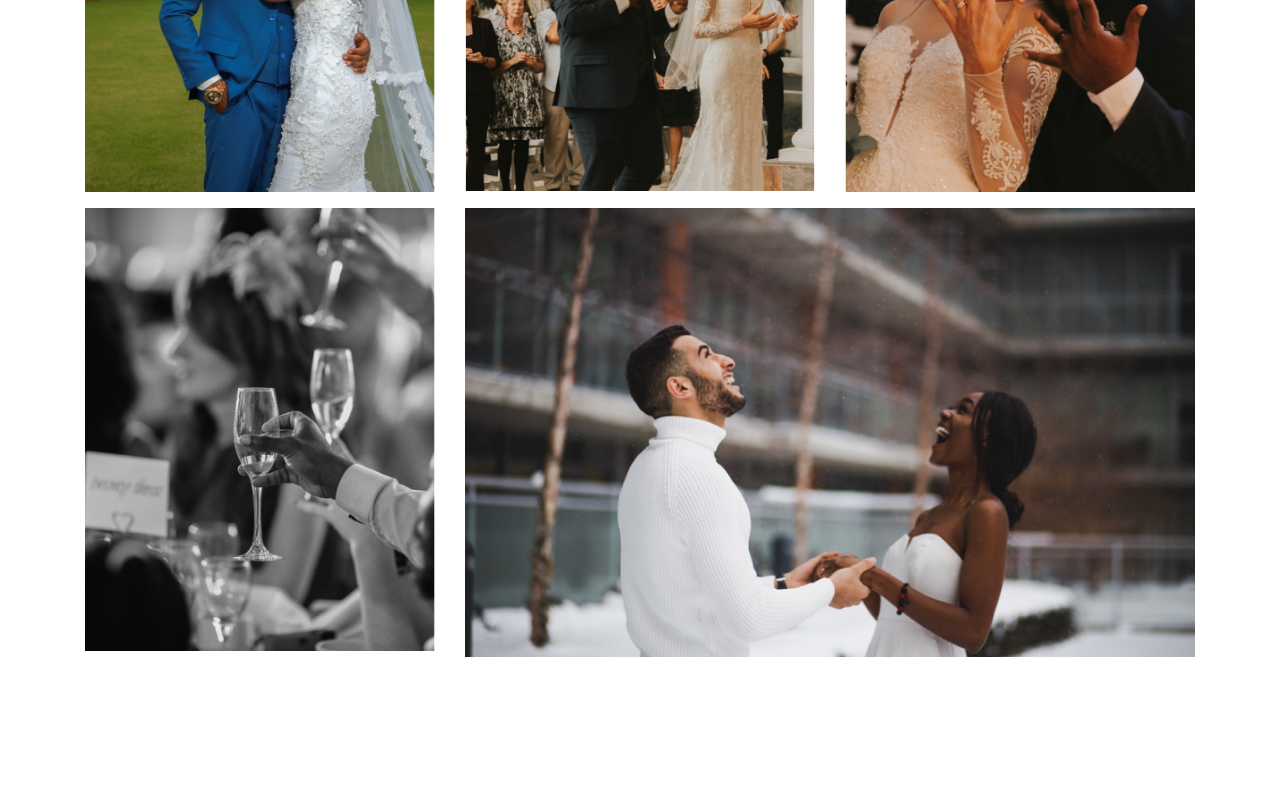
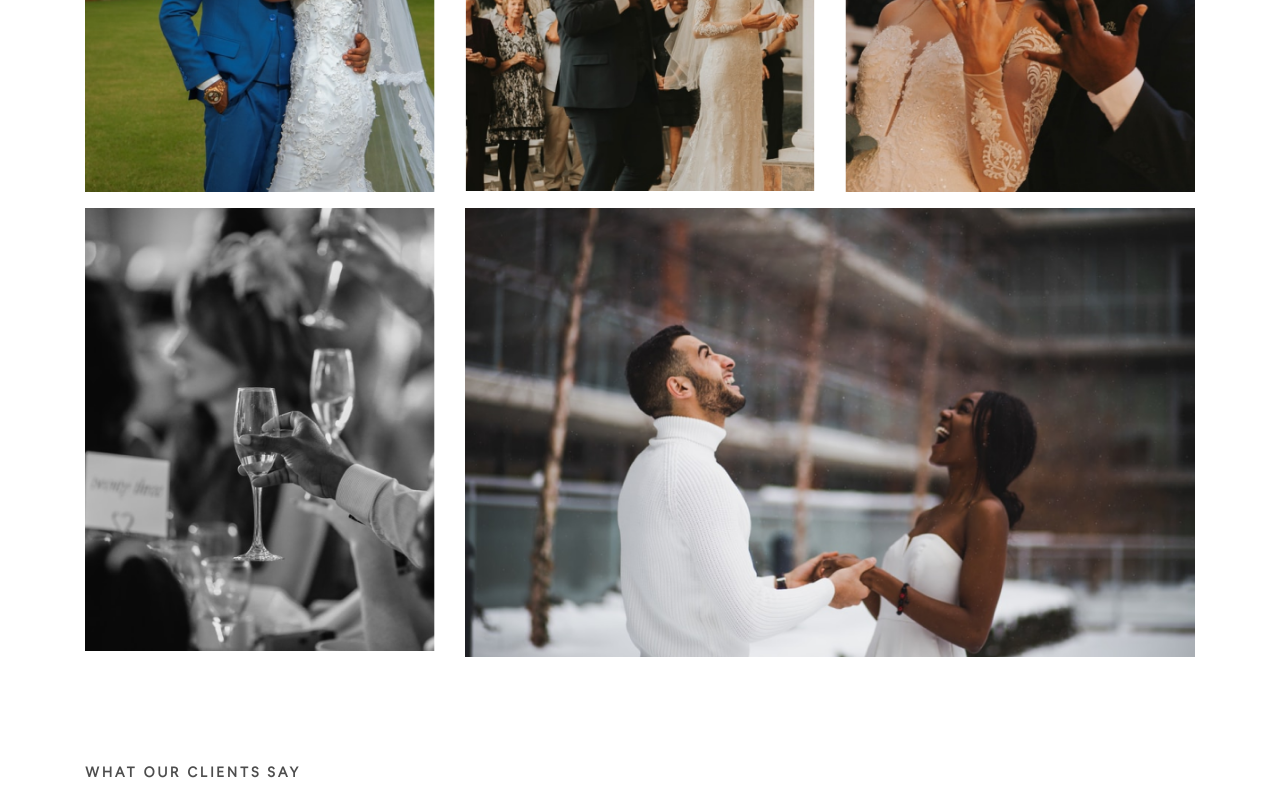
Before and after one commit to Alphajeez96/Wedding_planner, a plain HTML site: page index.html in a window 1280 px wide. Shown: the part 2839-3639 px from the top of the page. Before the commit the page ends 3504 px from the top, so only its background shows below. Drawn offline with nearby package versions, Linux system fonts and the light colour scheme.

Commit message:
testimonials section added

```diff
--- a/index.html
+++ b/index.html
@@ -160,6 +160,8 @@
             </section>
         </section>
 
+
+        <!-- portfolio section here -->
         <section class="portfolio ">
             <div class="container ">
              <div class="row ">
@@ -201,6 +203,23 @@
              </div>
             </div>
         </section>
+
+        <!-- testimonials here -->
+
+        <section class="testimonials ">
+            <div class="container ">
+                <div class="row pt-5 mt-5 ">
+
+                    <div class="col-md-4 recent ">
+                        <p>WHAT OUR CLIENTS SAY</p>
+
+
+                    </div>
+                </div>
+                </div>
+
+
+        </section>
 </body>
 
 </html>
```
